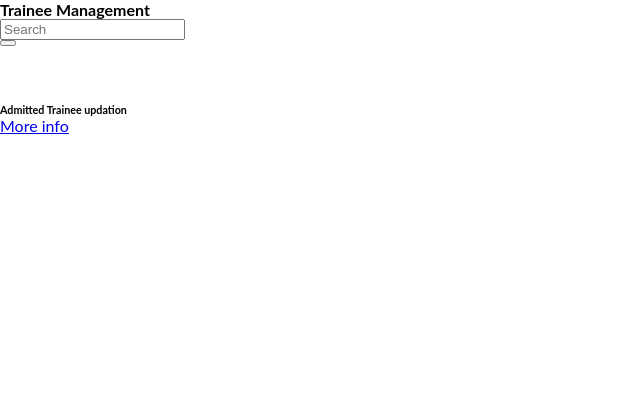
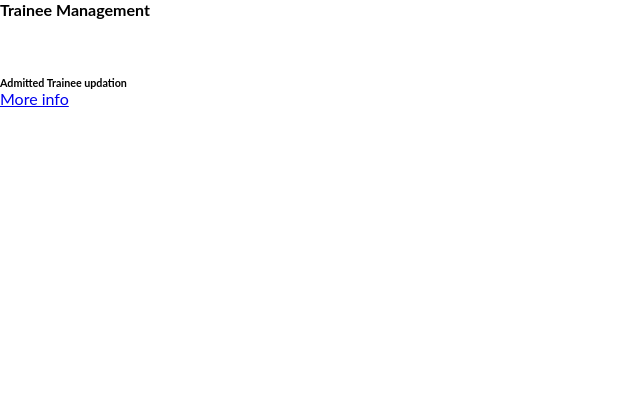
Before and after one commit to SooryaSDas/admin-panel, a PHP site: page /home.php in a window 1280 px wide. Shown: the top 420 px of the page, without its empty margins (0-640 px from the left). Run offline with PHP 8.4, Linux system fonts and the light colour scheme; a stand-in replaces the project's code that opens the database connection.

Commit message:
search bar removed

```diff
--- a/home.php
+++ b/home.php
@@ -131,7 +131,7 @@
                     <div class="col-sm">
                     <h4>Trainee Management</h4>
                     </div>
-                    <div class="col-sm pl-6">
+                    <!-- <div class="col-sm pl-6">
                         <div class="input-group">
                         <div class="form-outline">
                         <input type="search" id="form1" class="form-control" placeholder="Search"/>
@@ -140,7 +140,7 @@
                         <i class="fas fa-search"></i>
                         </button>
                         </div>
-                    </div>
+                    </div> -->
                 </div>
                 <br><br><br>
                 <div class="row">
```
